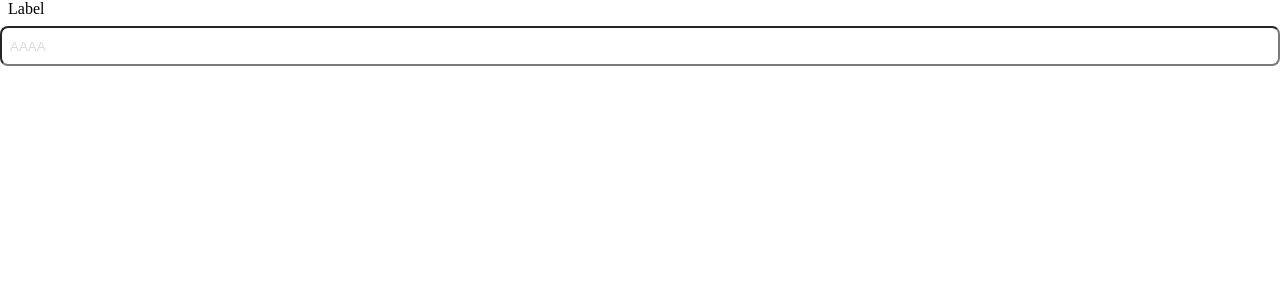
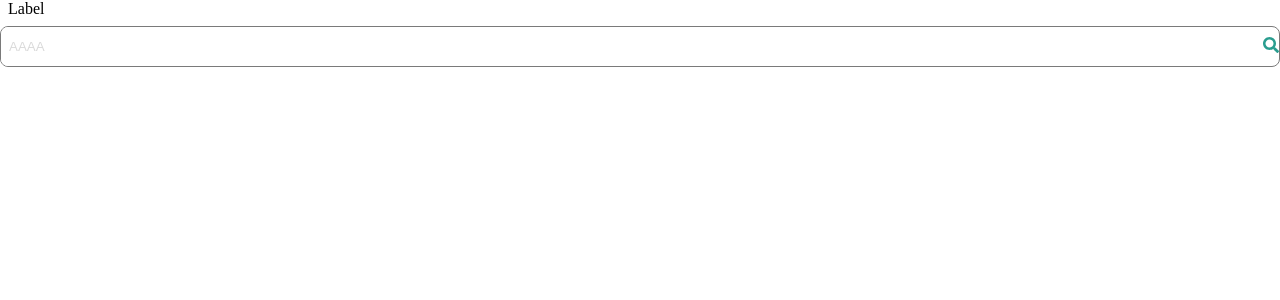
Before and after one commit to CaNeoN28/controle-farmaceutico-frontend, a Next.js app: page / in a window 1280 px wide. Shown: the top 300 px of the page. Built offline with nearby package versions, Linux system fonts and the light colour scheme.

Commit message:
Configurando o espaço para ícone

```diff
--- a/src/app/page.tsx
+++ b/src/app/page.tsx
@@ -2,11 +2,14 @@
 
 import "./globals.css";
 import Input from "@/components/Input";
+import { FaSearch } from "react-icons/fa";
 
 export default function Home() {
   return (
     <>
-      <Input label="Label" id="input" placeholder="AAAA"/>
+      <Input label="Label" id="input" placeholder="AAAA">
+        <FaSearch />
+      </Input>
     </>
   );
 }
--- a/src/components/Input/Input.module.scss
+++ b/src/components/Input/Input.module.scss
@@ -1,4 +1,4 @@
-.inputBox {
+.container {
   display: flex;
   flex-direction: column;
 
@@ -9,17 +9,31 @@
   padding-left: 8px;
 }
 
+.inputBox {
+  min-height: 40px;
+  border-radius: 8px;
+  width: 100%;
+
+  display: flex;
+  align-items: center;
+  overflow: hidden;
+
+  border: 1px solid var(--gray);
+  color: var(--gray);
+}
+
 .input {
-  min-height: 40px;
-  padding: 8px;
-  border-radius: 8px;
+  outline: none;
+  border: none;
 
-  outline: none;
-
-  border-color: var(--gray);
-  color: var(--gray);
+  padding: 12px 8px;
+  width: 100%;
 }
 
 .input::placeholder {
   color: var(--light-gray);
 }
+
+.child {
+  color: var(--primary-color);
+}
--- a/src/components/Input/index.tsx
+++ b/src/components/Input/index.tsx
@@ -1,25 +1,31 @@
-import React from "react";
+import React, { ReactNode } from "react";
 import classNames from "classnames";
 import styles from "./Input.module.scss";
+import { IconType } from "react-icons";
 
 interface Props extends React.ComponentPropsWithoutRef<"input"> {
   label?: string;
+  children?: ReactNode;
 }
 
-export default function Input({ label, ...props }: Props) {
+export default function Input({ label, children, ...props }: Props) {
   const id = props.id;
   const classes = classNames({
     [styles.input]: true,
   });
 
   return (
-    <div className={styles.inputBox}>
+    <div className={styles.container}>
       {label && (
         <label className={styles.label} htmlFor={id}>
           {label}
         </label>
       )}
-      <input className={classes} type="text" {...props} />
+
+      <div className={styles.inputBox}>
+        <input className={classes} type="text" {...props} />
+        {children && <div className={styles.child}>{children}</div>}
+      </div>
     </div>
   );
 }
```
